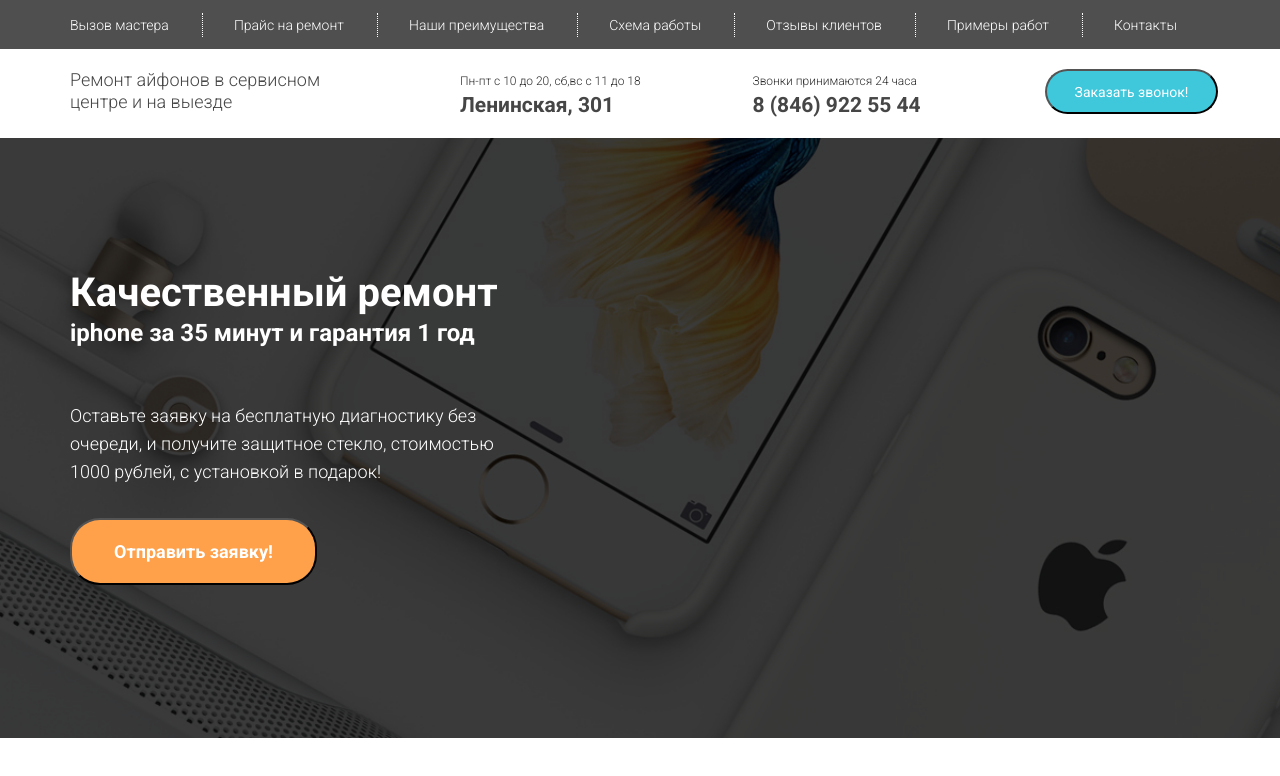
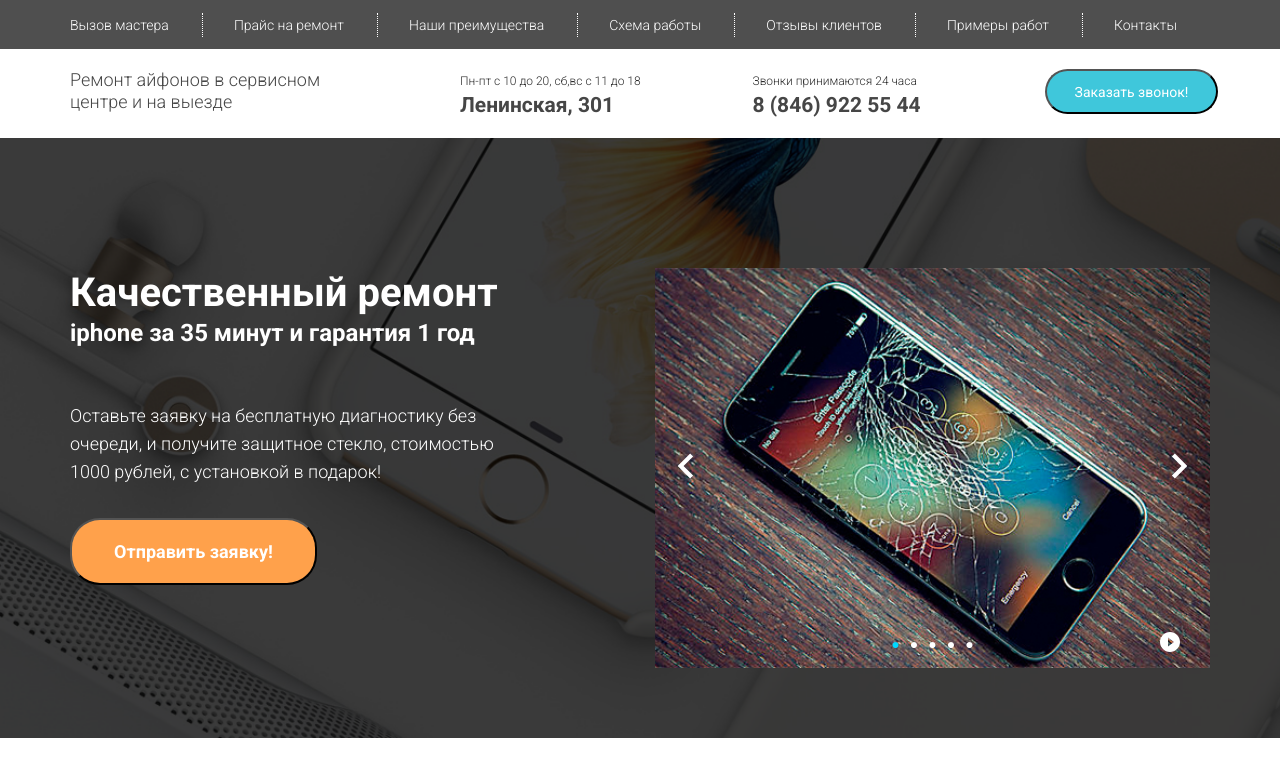
Before and after one commit to mshamin/slider, a React (Create React App) app: page / in a window 1280 px wide. Shown: the top 776 px of the page. Built offline with nearby package versions, Linux system fonts and the light colour scheme; grey boxes are pictures that could not be loaded.

Commit message:
Release - Added slider

```diff
--- a/src/components/Main.js
+++ b/src/components/Main.js
@@ -1,8 +1,10 @@
-import React, { Component } from 'react';
+import React, { Component } from 'react'
 
-import Row from 'react-bootstrap/lib/Row';
-import Col from 'react-bootstrap/lib/Col';
-import styled from 'styled-components';
+import Row from 'react-bootstrap/lib/Row'
+import Col from 'react-bootstrap/lib/Col'
+import styled from 'styled-components'
+
+import Slider from './Slider'
 
 const Repair = styled.div`
   color: #ffffff;
@@ -49,8 +51,8 @@
 						<CallBtn>Отправить заявку!</CallBtn>
 					</Col>
 					<Col lg={6} lgOffset={1}>
-
-					</Col>
+              <Slider />
+  				</Col>
 				</Row>
 			)
 	}
--- /dev/null
+++ b/src/components/Slider.js
@@ -0,0 +1,194 @@
+import React, { Component } from 'react';
+
+import Slide_1 from '../img/slide-1.jpg';
+import Slide_2 from '../img/slide-2.jpg';
+import Slide_3 from '../img/slide-3.jpg';
+import Slide_4 from '../img/slide-4.jpg';
+
+class Slider extends React.Component {
+	constructor(props){
+		super(props);
+		this.state = {
+			slides: [
+				{
+					eachSlide: `url(${Slide_1})`
+				},
+				{
+					eachSlide: `url(${Slide_2})`
+				},
+				{
+					eachSlide: `url(${Slide_3})`
+				},
+				{
+					eachSlide: `url(${Slide_4})`
+				},
+				{
+					eachSlide: `url(${Slide_2})`
+				}
+			],
+			autoplay: false,
+			active: 0,
+			max: 0
+		}
+
+		this.state.max = this.state.slides.length;
+		this.intervalBetweeenSlides = this.intervalBetweeenSlides.bind(this);
+		this.toggleAutoPlay = this.toggleAutoPlay.bind(this);
+		this.nextOne = this.nextOne.bind(this);
+		this.prevOne = this.prevOne.bind(this);
+	}
+	componentDidMount(){
+		this.interval = setInterval(()=> this.intervalBetweeenSlides(), 3000)
+	}
+	componentWillUnmount(){
+		clearInterval(this.interval);
+	}
+	intervalBetweeenSlides(){
+		if (this.state.autoplay === true){
+			if(this.state.active === this.state.max - 1){
+				this.state.active = 0;
+			} else {
+				this.state.active++;
+			}
+
+			this.setState({
+				active: this.state.active
+			})
+		}
+	}
+	toggleAutoPlay(){
+		this.setState({
+			autoplay: !this.state.autoplay
+		})
+	}
+	nextOne() {
+		(this.state.active < this.state.max - 1) ?
+		this.setState({
+			active: this.state.active + 1
+		}) :
+		this.setState({
+			active: 0
+		})
+	}
+	prevOne() {
+		(this.state.active > 0) ?
+		this.setState({
+			active: this.state.active - 1
+		}) :
+		this.setState({
+			active: this.state.max - 1
+		})
+	}
+	dots(index, event){
+		this.setState({
+			active: index
+		})
+	}
+	isActive(value){
+		if (this.state.active === value){
+			return 'active'
+		}
+	}
+	setSliderStyles(){
+		const transition = this.state.active * - 100/this.state.slides.length
+		return {
+			width: (this.state.slides.length*100)+'%',
+			transform: `translateX(${transition}%)`
+		}
+	}
+	setSliderStyles(){
+		const transition = this.state.active * -100/this.state.slides.length
+		return {
+			width: (this.state.slides.length*100)+'%',
+			transform: `translateX(${transition}%)`
+		}
+	}
+	renderSlides() {
+		const transition = 100/this.state.slides.length + "%"
+
+		return this.state.slides.map((item,index) => (
+				<div
+					className='each-slide'
+					key = {index}
+					style = {{backgroundImage: item.eachSlide, width: transition}}>
+				</div>
+			))
+	}
+	renderDots(){
+		return this.state.slides.map((item,index)=>(
+				<li
+					className={this.isActive(index) + ' dots'}
+					key={index}
+					ref="dots"
+					onClick={this.dots.bind(this,index)}>
+					<a>&#9679;</a>
+				</li>
+			))
+	}
+	renderPlayStop(){
+		let playStop;
+
+		if(this.state.autoplay){
+			playStop = <svg fill='#FFFFFF' height='24' viewBox='0 0 24 24' width='24'>
+						    <path d='M0 0h24v24H0z' fill='none'/>
+						    <path d='M12 2C6.48 2 2 6.48 2 12s4.48 10 10 10 10-4.48 10-10S17.52 2 12 2zm-1 14H9V8h2v8zm4 0h-2V8h2v8z'/>
+						</svg>;
+		} else {
+			playStop = <svg fill='#FFFFFF' height='24' viewBox='0 0 24 24' width='24'>
+						    <path d='M0 0h24v24H0z' fill='none'/>
+						    <path d='M12 2C6.48 2 2 6.48 2 12s4.48 10 10 10 10-4.48 10-10S17.52 2 12 2zm-2 14.5v-9l6 4.5-6 4.5z'/>
+						</svg>;
+		}
+		return playStop
+	}
+	renderArrows(){
+		return (
+				<div>
+					<button
+						type="button"
+						className="arrows prev"
+						onClick={this.prevOne}>
+						<svg fill='#FFFFFF' width='50' height='50' viewBox='0 0 24 24'>
+						    <path d='M15.41 7.41L14 6l-6 6 6 6 1.41-1.41L10.83 12z'/>
+						    <path d='M0 0h24v24H0z' fill='none'/>
+						</svg>
+					</button>
+
+					<button
+						type="button"
+						className="arrows next"
+						onClick={this.nextOne}>
+						<svg fill='#FFFFFF' height='50' viewBox='0 0 24 24' width='50'>
+						    <path d='M10 6L8.59 7.41 13.17 12l-4.58 4.59L10 18l6-6z'/>
+						    <path d='M0 0h24v24H0z' fill='none'/>
+						</svg>
+					</button>
+				</div>
+			)
+	}
+
+	render() {
+		return (
+				<div className="slider">
+					<div
+						className="wrapper"
+						style={this.setSliderStyles()}>
+						{this.renderSlides()}
+						</div>
+
+						{this.renderArrows()}
+						<ul className="dots-container">
+							{this.renderDots()}
+						</ul>
+
+						<a
+							className="toggle-play"
+							onClick={this.toggleAutoPlay}>
+						{this.renderPlayStop()}
+						</a>
+				</div>
+			)
+	}
+}
+
+export default Slider
```
